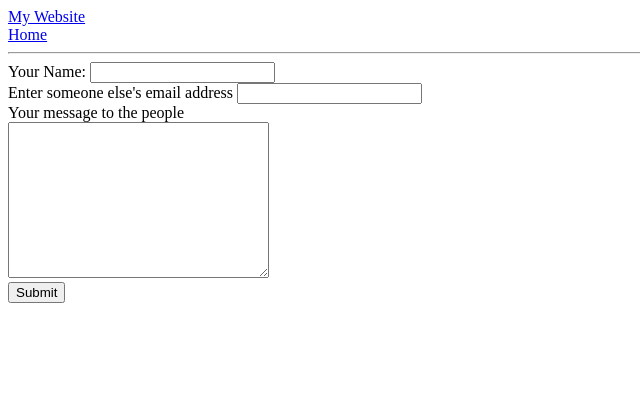
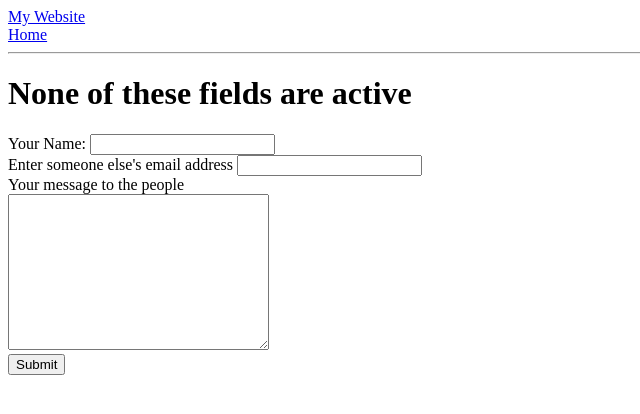
Before and after one commit to mcedave/testsite, a plain HTML site: page contact.html in a window 1280 px wide. Shown: the whole page, without its empty margins (0-640 px from the left). Drawn offline with Linux system fonts and the light colour scheme.

Commit message:
Updated contact page

```diff
--- a/contact.html
+++ b/contact.html
@@ -11,6 +11,7 @@
   <br>
   <a href="index.html">Home</a>
   <hr>
+  <h1>None of these fields are active</h1>
   <form action="mailto:myemail@hotmail.com" method="post" enctype="text/plain">
     <label>Your Name:</label>
     <input type="text" name="yourName" value=""><br>
```
